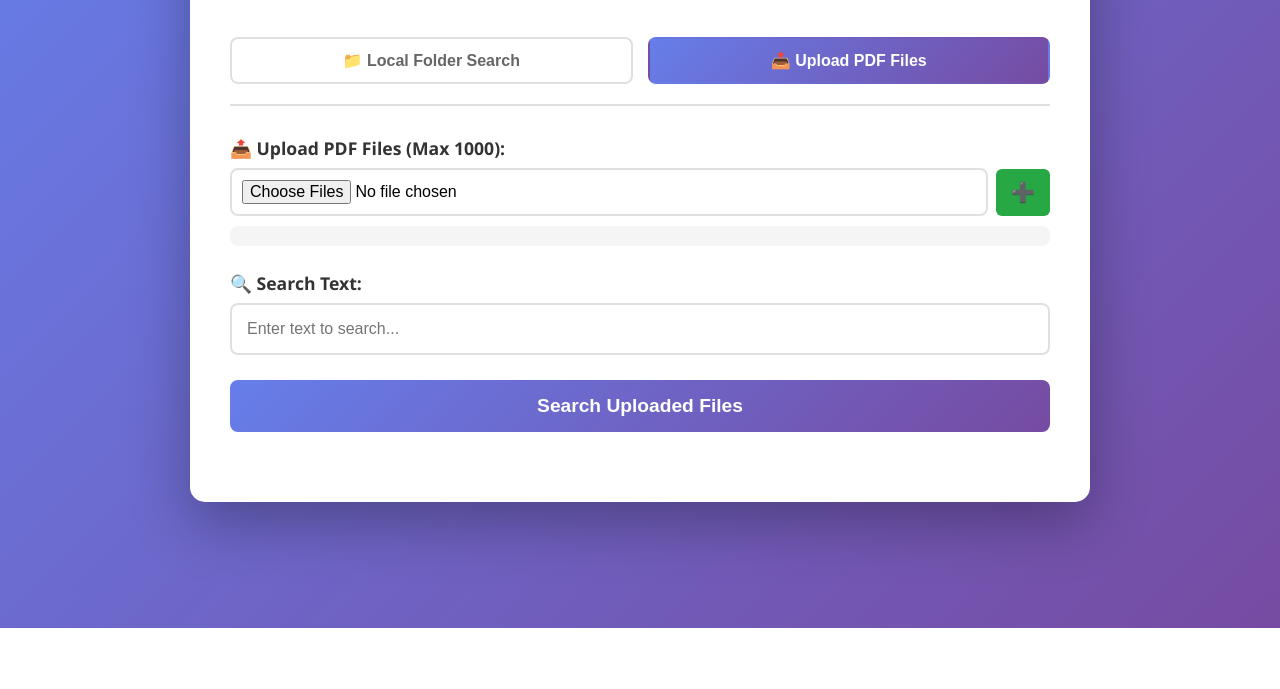
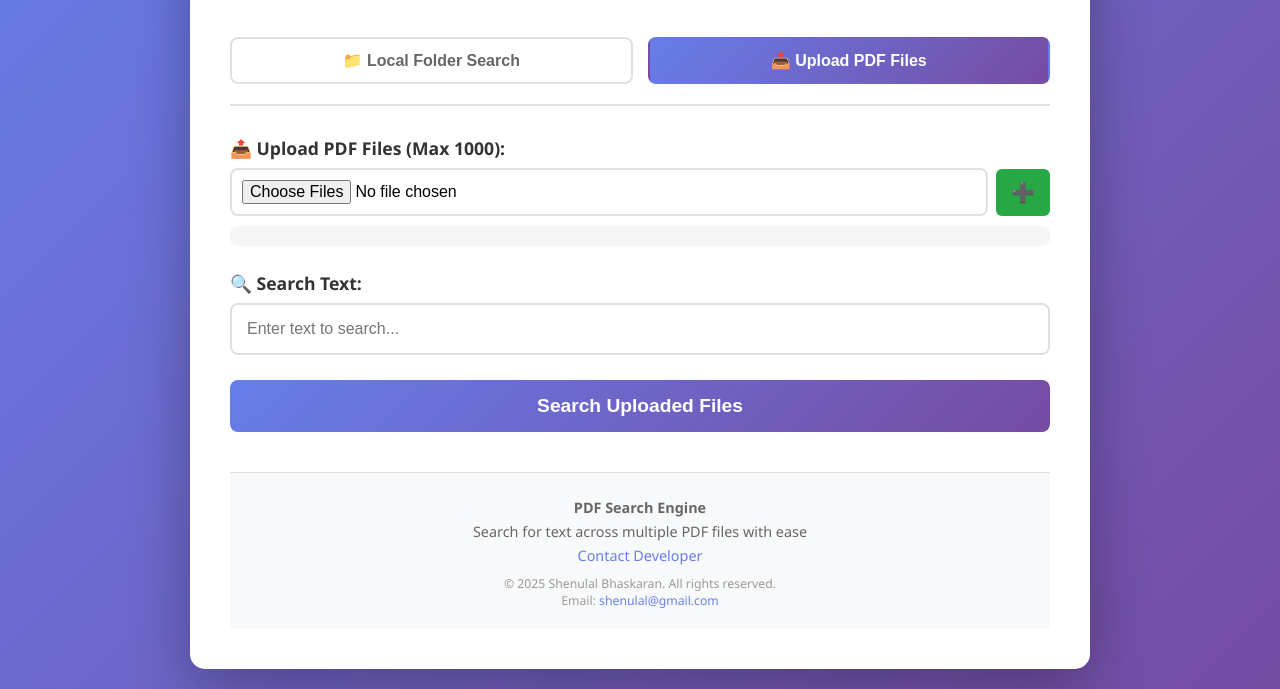
Before and after one commit to shenulal/PDF-Search-Engine, a website: page public/index.html in a window 1280 px wide. Shown: the part 172-861 px from the top of the page. Before the commit the page ends 800 px from the top, so only its background shows below. Drawn offline with Linux system fonts and the light colour scheme.

Commit message:
Added my copyright info

```diff
--- a/package.json
+++ b/package.json
@@ -15,7 +15,7 @@
     "search",
     "text-extraction"
   ],
-  "author": "",
+  "author": "Shenulal Bhaskaran <shenulal@gmail.com>",
   "license": "ISC",
   "dependencies": {
     "cors": "^2.8.5",
--- a/public/index.html
+++ b/public/index.html
@@ -1,4 +1,13 @@
 <!DOCTYPE html>
+<!--
+    PDF Search Engine
+
+    Copyright (c) 2025 Shenulal Bhaskaran
+    Email: shenulal@gmail.com
+
+    This application allows searching for text across multiple PDF files
+    with support for both local folder scanning and file uploads.
+-->
 <html lang="en">
 <head>
     <meta charset="UTF-8">
@@ -532,6 +541,37 @@
             margin-bottom: 20px;
             border: 1px solid #c3e6cb;
         }
+
+        .footer {
+            background: #f8f9fa;
+            border-top: 1px solid #e0e0e0;
+            padding: 20px;
+            text-align: center;
+            color: #666;
+            font-size: 0.9em;
+            margin-top: 40px;
+        }
+
+        .footer p {
+            margin: 5px 0;
+        }
+
+        .footer a {
+            color: #667eea;
+            text-decoration: none;
+            transition: color 0.2s;
+        }
+
+        .footer a:hover {
+            color: #764ba2;
+            text-decoration: underline;
+        }
+
+        .copyright {
+            font-size: 0.85em;
+            color: #999;
+            margin-top: 10px;
+        }
     </style>
 </head>
 <body>
@@ -615,6 +655,19 @@
 
             <!-- Results -->
             <div id="resultsContainer" class="results-container"></div>
+
+            <!-- Footer -->
+            <div class="footer">
+                <p><strong>PDF Search Engine</strong></p>
+                <p>Search for text across multiple PDF files with ease</p>
+                <p>
+                    <a href="mailto:shenulal@gmail.com">Contact Developer</a>
+                </p>
+                <div class="copyright">
+                    &copy; 2025 Shenulal Bhaskaran. All rights reserved.<br>
+                    Email: <a href="mailto:shenulal@gmail.com">shenulal@gmail.com</a>
+                </div>
+            </div>
         </div>
     </div>
 
```
Also changed, not shown: server.js (+10 -0 lines), README.md.
